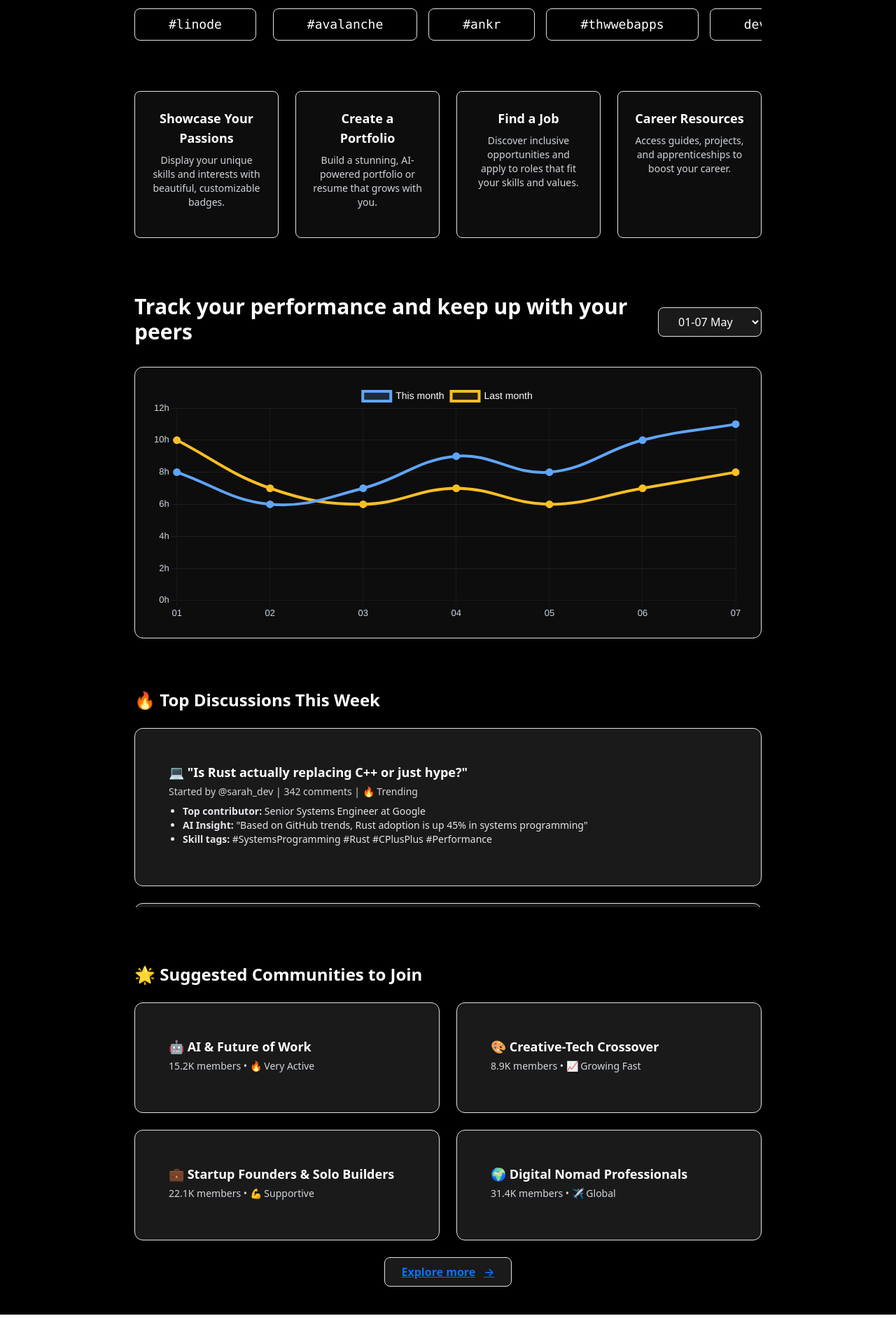
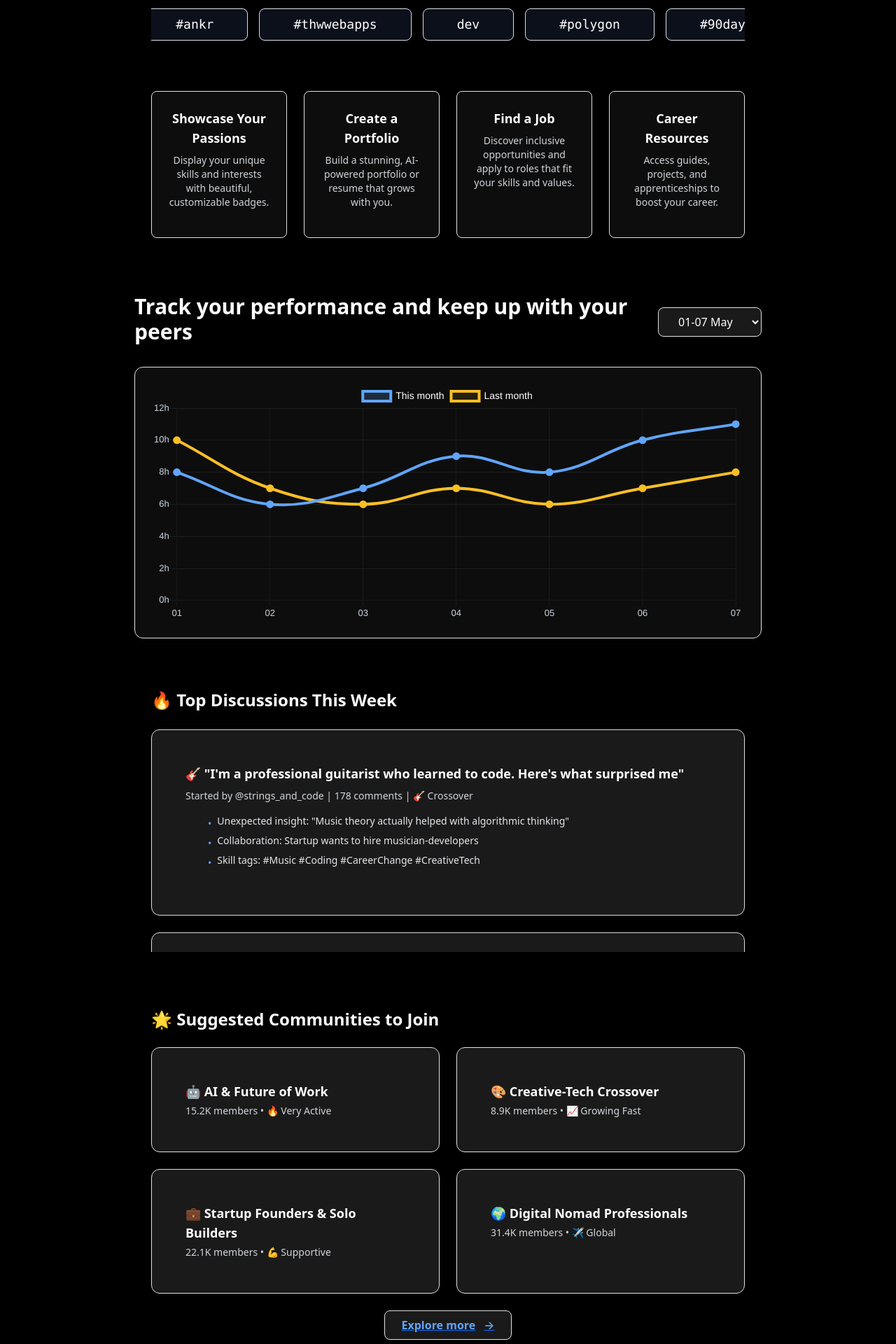
Before and after one commit to KaurHarsheen/linkedin, a React (Create React App) app in the folder Frontend/: page / in a window 1280 px wide. Shown: the part 560-2480 px from the top of the page at 70% size. Before the commit the page ends 2438 px from the top, so only its background shows below. Built offline with nearby package versions, Linux system fonts and the light colour scheme.

Commit message:
fixed hompage ui

```diff
--- a/Frontend/package.json
+++ b/Frontend/package.json
@@ -22,6 +22,7 @@
     "react-icons": "^5.5.0",
     "react-router-dom": "^7.6.2",
     "react-scripts": "5.0.1",
+    "recharts": "^2.15.4",
     "web-vitals": "^2.1.4"
   },
   "scripts": {
--- a/Frontend/src/converted-ui/pages/HomePage.js
+++ b/Frontend/src/converted-ui/pages/HomePage.js
@@ -1,6 +1,7 @@
 'use client';
 import { Link } from 'react-router-dom';
 import { Line } from 'react-chartjs-2';
+import React from 'react';
 
 import {
   Chart as ChartJS,
@@ -101,42 +102,172 @@ export default function HomePage() {
       animateRotate: true,
     },
   };
+const trendingTags = ['#linode', '#avalanche', '#ankr', '#thwwebapps', 'dev', '#polygon', '#90daysofdevops'];
+  const communities = [
+    { name: "🤖 AI & Future of Work", members: "15.2K", status: "🔥 Very Active" },
+    { name: "🎨 Creative-Tech Crossover", members: "8.9K", status: "📈 Growing Fast" },
+    { name: "💼 Startup Founders & Solo Builders", members: "22.1K", status: "💪 Supportive" },
+    { name: "🌍 Digital Nomad Professionals", members: "31.4K", status: "✈️ Global" }
+  ];
+  const features = [
+    {
+      title: "Showcase Your Passions",
+      description: "Display your unique skills and interests with beautiful, customizable badges."
+    },
+    {
+      title: "Create a Portfolio",
+      description: "Build a stunning, AI-powered portfolio or resume that grows with you."
+    },
+    {
+      title: "Find a Job",
+      description: "Discover inclusive opportunities and apply to roles that fit your skills and values."
+    },
+    {
+      title: "Career Resources",
+      description: "Access guides, projects, and apprenticeships to boost your career."
+    }
+  ];
+  const CustomTooltip = ({ active, payload, label }) => {
+    if (active && payload && payload.length) {
+      return (
+        <div className="bg-gray-800 border border-gray-600 rounded-lg p-3 shadow-lg">
+          <p className="text-white font-medium">{`Day ${label}`}</p>
+          {payload.map((entry, index) => (
+            <p key={index} style={{ color: entry.color }} className="text-sm">
+              {`${entry.name}: ${entry.value}h`}
+            </p>
+          ))}
+        </div>
+      );
+    }
+    return null;
+  };
+  const discussions = [
+    {
+      id: 1,
+      title: "💻 \"Is Rust actually replacing C++ or just hype?\"",
+      author: "@sarah_dev",
+      comments: 342,
+      badge: "🔥 Trending",
+      insights: [
+        "Top contributor: Senior Systems Engineer at Google",
+        "AI Insight: \"Based on GitHub trends, Rust adoption is up 45% in systems programming\"",
+        "Skill tags: #SystemsProgramming #Rust #CPlusPlus #Performance"
+      ]
+    },
+    {
+      id: 2,
+      title: "🎸 \"I'm a professional guitarist who learned to code. Here's what surprised me\"",
+      author: "@strings_and_code",
+      comments: 178,
+      badge: "🎸 Crossover",
+      insights: [
+        "Unexpected insight: \"Music theory actually helped with algorithmic thinking\"",
+        "Collaboration: Startup wants to hire musician-developers",
+        "Skill tags: #Music #Coding #CareerChange #CreativeTech"
+      ]
+    },
+    {
+      id: 3,
+      title: "📊 \"I analyzed 10,000 job posts. Here's what skills are actually in demand\"",
+      author: "@data_detective",
+      comments: 567,
+      badge: "📈 Insights",
+      insights: [
+        "Key finding: \"Soft skills mentioned 3x more than expected\"",
+        "Interactive: Live dashboard showing real-time job market trends",
+        "Skill tags: #DataScience #JobMarket #CareerInsights #Python"
+      ]
+    },
+    {
+      id: 4,
+      title: "🔧 \"I'm a plumber who went remote (yes, really)\"",
+      author: "@remote_plumber",
+      comments: 412,
+      badge: "🔧 Unique",
+      insights: [
+        "Plot twist: Now does virtual plumbing consultations and training",
+        "Inspiration: \"Every skill can be digitized somehow\"",
+        "Skill tags: #RemoteWork #TraditionalSkills #Innovation #OnlineEducation"
+      ]
+    },
+    {
+      id: 5,
+      title: "💰 \"Raised $50K for my SaaS, now what? First-time founder panic\"",
+      author: "@nervous_founder",
+      comments: 127,
+      badge: "💰 Advice",
+      insights: [
+        "Mentor match: 2 experienced founders offered guidance",
+        "AI insight: \"70% of founders feel impostor syndrome at this stage\"",
+        "Skill tags: #Entrepreneurship #SaaS #Fundraising #Leadership"
+      ]
+    }
+  ];
+  return (
+    <div className="min-h-screen w-full bg-black flex flex-col items-center justify-center text-white">
+            <style jsx>{`
+        @keyframes scroll-horizontal {
+          0% {
+            transform: translateX(0);
+          }
+          100% {
+            transform: translateX(-50%);
+          }
+        }
 
-  return (
-    <div className="min-h-screen w-full bg-black flex flex-col items-center justify-center text-white px-4">
-      <div className="flex flex-col items-center justify-center flex-1 w-full pt-24">
-        <h1 className="text-5xl md:text-7xl font-extrabold text-center mb-6 leading-tight">
+        @keyframes scroll-vertical {
+          0% {
+            transform: translateY(0);
+          }
+          100% {
+            transform: translateY(-50%);
+          }
+        }
+
+    .animate-scroll-horizontal {
+      display: flex;
+      width: max-content;
+      animation: scroll-horizontal 20s linear infinite;
+    }
+
+        .animate-scroll-vertical {
+          animation: scroll-vertical 30s linear infinite;
+        }
+
+        .animate-scroll-horizontal:hover {
+          animation-play-state: paused;
+        }
+
+        .animate-scroll-vertical:hover {
+          animation-play-state: paused;
+        }
+      `}</style>
+      <div className="flex flex-col items-center justify-center flex-1 w-full pt-24 px-4">
+        <h1 className="text-5xl md:text-7xl font-extrabold text-center mb-6 leading-tight  bg-gradient-to-r from-white to-gray-300 bg-clip-text text-transparent">
           A platform<br />designed for growth
         </h1>
         <p className="text-lg md:text-2xl text-gray-300 mb-10 text-center max-w-2xl">
           Tools to help you scale your site with your business.
         </p>
         <Link to="/auth">
-          <button className="bg-blue-600 hover:bg-blue-700 text-white text-lg font-semibold px-8 py-4 rounded-xl shadow-lg transition-colors duration-300">
+          <button className="bg-blue-600 hover:bg-blue-700 text-white text-lg font-semibold px-8 py-4 rounded-xl shadow-lg transition-all duration-300 transform hover:scale-105 hover:shadow-xl">
             Get started — it's free
           </button>
         </Link>
       </div>
       {/* Trending Topics Belt */}
       <section className="w-full bg-black py-10 overflow-hidden">
-        <div className="max-w-4xl mx-auto">
+        <div className="max-w-4xl mx-auto px-4">
           <h2 className="text-2xl font-bold text-white mb-6">Trending Topics</h2>
           <div className="relative w-full overflow-hidden">
-            <div className="flex space-x-4 animate-scroll-belt whitespace-nowrap">
-              {['#linode', '#avalanche', '#ankr', '#thwwebapps', 'dev', '#polygon', '#90daysofdevops'].map((tag, i) => (
+            <div className="flex space-x-4 animate-scroll-horizontal whitespace-nowrap">
+              {[...trendingTags, ...trendingTags].map((tag, i) => (
                 <span
                   key={i}
-                  className="inline-block border border-gray-600 text-white rounded-lg px-5 py-2 text-lg font-mono bg-black/70 mr-2"
+                  className="flex-shrink-0 border border-gray-600 text-white rounded-lg px-5 py-2 text-lg font-mono bg-gray-900/70 hover:bg-gray-800/70 transition-colors duration-300 cursor-pointer"
                 >
-                  {tag}
-                </span>
-              ))}
-              {/* Duplicate for seamless loop */}
-              {['#linode', '#avalanche', '#ankr', '#thwwebapps', 'dev', '#polygon', '#90daysofdevops'].map((tag, i) => (
-                <span
-                  key={i + 100}
-                  className="inline-block border border-gray-600 text-white rounded-lg px-5 py-2 text-lg font-mono bg-black/70 mr-2"
-                >
+
                   {tag}
                 </span>
               ))}
@@ -146,23 +277,13 @@ export default function HomePage() {
       </section>
       {/* Feature Boxes Section */}
       <section className="w-full bg-black py-8">
-        <div className="max-w-4xl mx-auto grid grid-cols-1 sm:grid-cols-2 md:grid-cols-4 gap-6">
-          <div className="bg-white/5 border border-white/10 rounded-lg p-4 flex flex-col items-center text-center text-white shadow-md">
-            <h3 className="text-lg font-bold mb-2">Showcase Your Passions</h3>
-            <p className="text-sm text-gray-300">Display your unique skills and interests with beautiful, customizable badges.</p>
+        <div className="max-w-4xl mx-auto grid grid-cols-1 sm:grid-cols-2 md:grid-cols-4 gap-6 px-4">
+          {features.map((feature, index) => (
+            <div key={index} className="bg-white/5 border border-white/10 rounded-lg p-4 flex flex-col items-center text-center text-white shadow-md hover:bg-white/10 transition-all duration-300 transform hover:scale-105">
+              <h3 className="text-lg font-bold mb-2">{feature.title}</h3>
+              <p className="text-sm text-gray-300">{feature.description}</p>
             </div>
-          <div className="bg-white/5 border border-white/10 rounded-lg p-4 flex flex-col items-center text-center text-white shadow-md">
-            <h3 className="text-lg font-bold mb-2">Create a Portfolio</h3>
-            <p className="text-sm text-gray-300">Build a stunning, AI-powered portfolio or resume that grows with you.</p>
-          </div>
-          <div className="bg-white/5 border border-white/10 rounded-lg p-4 flex flex-col items-center text-center text-white shadow-md">
-            <h3 className="text-lg font-bold mb-2">Find a Job</h3>
-            <p className="text-sm text-gray-300">Discover inclusive opportunities and apply to roles that fit your skills and values.</p>
-          </div>
-          <div className="bg-white/5 border border-white/10 rounded-lg p-4 flex flex-col items-center text-center text-white shadow-md">
-            <h3 className="text-lg font-bold mb-2">Career Resources</h3>
-            <p className="text-sm text-gray-300">Access guides, projects, and apprenticeships to boost your career.</p>
-          </div>
+          ))}
         </div>
       </section>
       {/* Performance Chart Section - moved here */}
@@ -181,105 +302,53 @@ export default function HomePage() {
           </div>
         </div>
       </section>
-      {/* Top Discussions This Week Section */}
+            {/* Top Discussions Section */}
       <section className="w-full bg-black py-10">
-        <div className="max-w-4xl mx-auto">
-          <h2 className="text-2xl font-bold text-white mb-6 flex items-center gap-2">🔥 Top Discussions This Week</h2>
-          <div className="relative h-64 overflow-hidden">
-            <div className="animate-scroll-vertical space-y-6 absolute w-full">
-              {/* Discussion 1 */}
-              <div className="bg-white/10 border border-white/20 rounded-xl p-5 text-white shadow-md">
-                <h3 className="text-lg font-bold mb-1">💻 "Is Rust actually replacing C++ or just hype?"</h3>
-                <div className="text-gray-300 text-sm mb-2">Started by @sarah_dev | 342 comments | 🔥 Trending</div>
-                <ul className="text-gray-200 text-sm mb-2 list-disc pl-5">
-                  <li><b>Top contributor:</b> Senior Systems Engineer at Google</li>
-                  <li><b>AI Insight:</b> "Based on GitHub trends, Rust adoption is up 45% in systems programming"</li>
-                  <li><b>Skill tags:</b> #SystemsProgramming #Rust #CPlusPlus #Performance</li>
+        <div className="max-w-4xl mx-auto px-4">
+          <h2 className="text-2xl font-bold text-white mb-6 flex items-center gap-2">
+            🔥 Top Discussions This Week
+          </h2>
+          <div className="relative h-80 overflow-hidden">
+            <div className="animate-scroll-vertical absolute w-full">
+              {[...discussions, ...discussions].map((discussion, index) => (
+                <div key={`${discussion.id}-${index}`} className="bg-white/10 border border-white/20 rounded-xl p-5 text-white shadow-md hover:bg-white/15 transition-all duration-300 mb-6">
+                  <h3 className="text-lg font-bold mb-2">{discussion.title}</h3>
+                  <div className="text-gray-300 text-sm mb-3">
+                    Started by {discussion.author} | {discussion.comments} comments | {discussion.badge}
+                  </div>
+                  <ul className="text-gray-200 text-sm space-y-1">
+                    {discussion.insights.map((insight, insightIndex) => (
+                      <li key={insightIndex} className="flex items-start gap-2">
+                        <span className="text-blue-400 mt-1">•</span>
+                        <span>{insight}</span>
+                      </li>
+                    ))}
                   </ul>
                 </div>
-              {/* Discussion 2 */}
-              <div className="bg-white/10 border border-white/20 rounded-xl p-5 text-white shadow-md">
-                <h3 className="text-lg font-bold mb-1">🎸 "I'm a professional guitarist who learned to code. Here's what surprised me"</h3>
-                <div className="text-gray-300 text-sm mb-2">Started by @strings_and_code | 178 comments | 🎸 Crossover</div>
-                <ul className="text-gray-200 text-sm mb-2 list-disc pl-5">
-                  <li><b>Unexpected insight:</b> "Music theory actually helped with algorithmic thinking"</li>
-                  <li><b>Collaboration:</b> Startup wants to hire musician-developers</li>
-                  <li><b>Skill tags:</b> #Music #Coding #CareerChange #CreativeTech</li>
-                </ul>
-              </div>
-              {/* Discussion 3 */}
-              <div className="bg-white/10 border border-white/20 rounded-xl p-5 text-white shadow-md">
-                <h3 className="text-lg font-bold mb-1">📊 "I analyzed 10,000 job posts. Here's what skills are actually in demand"</h3>
-                <div className="text-gray-300 text-sm mb-2">Started by @data_detective | 567 comments | 📈 Insights</div>
-                <ul className="text-gray-200 text-sm mb-2 list-disc pl-5">
-                  <li><b>Key finding:</b> "Soft skills mentioned 3x more than expected"</li>
-                  <li><b>Interactive:</b> Live dashboard showing real-time job market trends</li>
-                  <li><b>Skill tags:</b> #DataScience #JobMarket #CareerInsights #Python</li>
-                </ul>
-              </div>
-              {/* Discussion 4 */}
-              <div className="bg-white/10 border border-white/20 rounded-xl p-5 text-white shadow-md">
-                <h3 className="text-lg font-bold mb-1">🔧 "I'm a plumber who went remote (yes, really)"</h3>
-                <div className="text-gray-300 text-sm mb-2">Started by @remote_plumber | 412 comments | 🔧 Unique</div>
-                <ul className="text-gray-200 text-sm mb-2 list-disc pl-5">
-                  <li><b>Plot twist:</b> Now does virtual plumbing consultations and training</li>
-                  <li><b>Inspiration:</b> "Every skill can be digitized somehow"</li>
-                  <li><b>Skill tags:</b> #RemoteWork #TraditionalSkills #Innovation #OnlineEducation</li>
-                </ul>
-              </div>
-              {/* Discussion 5 */}
-              <div className="bg-white/10 border border-white/20 rounded-xl p-5 text-white shadow-md">
-                <h3 className="text-lg font-bold mb-1">💰 "Raised $50K for my SaaS, now what? First-time founder panic"</h3>
-                <div className="text-gray-300 text-sm mb-2">Started by @nervous_founder | 127 comments | 💰 Advice</div>
-                <ul className="text-gray-200 text-sm mb-2 list-disc pl-5">
-                  <li><b>Mentor match:</b> 2 experienced founders offered guidance</li>
-                  <li><b>AI insight:</b> "70% of founders feel impostor syndrome at this stage"</li>
-                  <li><b>Skill tags:</b> #Entrepreneurship #SaaS #Fundraising #Leadership</li>
-                </ul>
-              </div>
-              {/* Duplicate for seamless loop */}
-              <div className="bg-white/10 border border-white/20 rounded-xl p-5 text-white shadow-md">
-                <h3 className="text-lg font-bold mb-1">💻 "Is Rust actually replacing C++ or just hype?"</h3>
-                <div className="text-gray-300 text-sm mb-2">Started by @sarah_dev | 342 comments | 🔥 Trending</div>
-                <ul className="text-gray-200 text-sm mb-2 list-disc pl-5">
-                  <li><b>Top contributor:</b> Senior Systems Engineer at Google</li>
-                  <li><b>AI Insight:</b> "Based on GitHub trends, Rust adoption is up 45% in systems programming"</li>
-                  <li><b>Skill tags:</b> #SystemsProgramming #Rust #CPlusPlus #Performance</li>
-                </ul>
-              </div>
+              ))}
             </div>
           </div>
         </div>
       </section>
-      {/* Suggested Communities, AI Recommendations, and Insights */}
+{/* Suggested Communities Section */}
       <section className="w-full bg-black py-10">
-        <div className="max-w-4xl mx-auto">
-          <h2 className="text-2xl font-bold text-white mb-6 flex items-center gap-2">🌟 Suggested Communities to Join</h2>
+        <div className="max-w-4xl mx-auto px-4">
+          <h2 className="text-2xl font-bold text-white mb-6 flex items-center gap-2">
+            🌟 Suggested Communities to Join
+          </h2>
           <div className="grid grid-cols-1 md:grid-cols-2 gap-6 mb-6">
-            {/* Community 1 */}
-            <div className="bg-white/10 border border-white/20 rounded-xl p-5 text-white shadow-md">
-              <h3 className="text-lg font-bold mb-1">🤖 AI & Future of Work</h3>
-              <div className="text-gray-300 text-sm mb-2">15.2K members • 🔥 Very Active</div>
+            {communities.map((community, index) => (
+              <div key={index} className="bg-white/10 border border-white/20 rounded-xl p-5 text-white shadow-md hover:bg-white/15 transition-all duration-300 transform hover:scale-105 cursor-pointer">
+                <h3 className="text-lg font-bold mb-1">{community.name}</h3>
+                <div className="text-gray-300 text-sm">
+                  {community.members} members • {community.status}
                 </div>
-            {/* Community 2 */}
-            <div className="bg-white/10 border border-white/20 rounded-xl p-5 text-white shadow-md">
-              <h3 className="text-lg font-bold mb-1">🎨 Creative-Tech Crossover</h3>
-              <div className="text-gray-300 text-sm mb-2">8.9K members • 📈 Growing Fast</div>
               </div>
-            {/* Community 3 */}
-            <div className="bg-white/10 border border-white/20 rounded-xl p-5 text-white shadow-md">
-              <h3 className="text-lg font-bold mb-1">💼 Startup Founders & Solo Builders</h3>
-              <div className="text-gray-300 text-sm mb-2">22.1K members • 💪 Supportive</div>
-            </div>
-            {/* Community 4 */}
-            <div className="bg-white/10 border border-white/20 rounded-xl p-5 text-white shadow-md">
-              <h3 className="text-lg font-bold mb-1">🌍 Digital Nomad Professionals</h3>
-              <div className="text-gray-300 text-sm mb-2">31.4K members • ✈️ Global</div>
-            </div>
+            ))}
           </div>
           <div className="flex justify-center">
             <Link to="/communities">
-              <button className="flex items-center gap-2 text-skillora-blue bg-white/10 border border-skillora-blue px-6 py-2 rounded-lg font-semibold hover:bg-skillora-blue hover:text-white transition-colors duration-300">
+            <button className="flex items-center gap-2 text-blue-400 bg-white/10 border border-blue-400 px-6 py-2 rounded-lg font-semibold hover:bg-blue-400 hover:text-white transition-all duration-300 transform hover:scale-105">
               Explore more
               <span className="ml-1">→</span>
             </button>
```
Also changed, not shown: 1 other file (tests, documents, lock files or other folders). Lines whose indentation alone changed are shown as unchanged.
